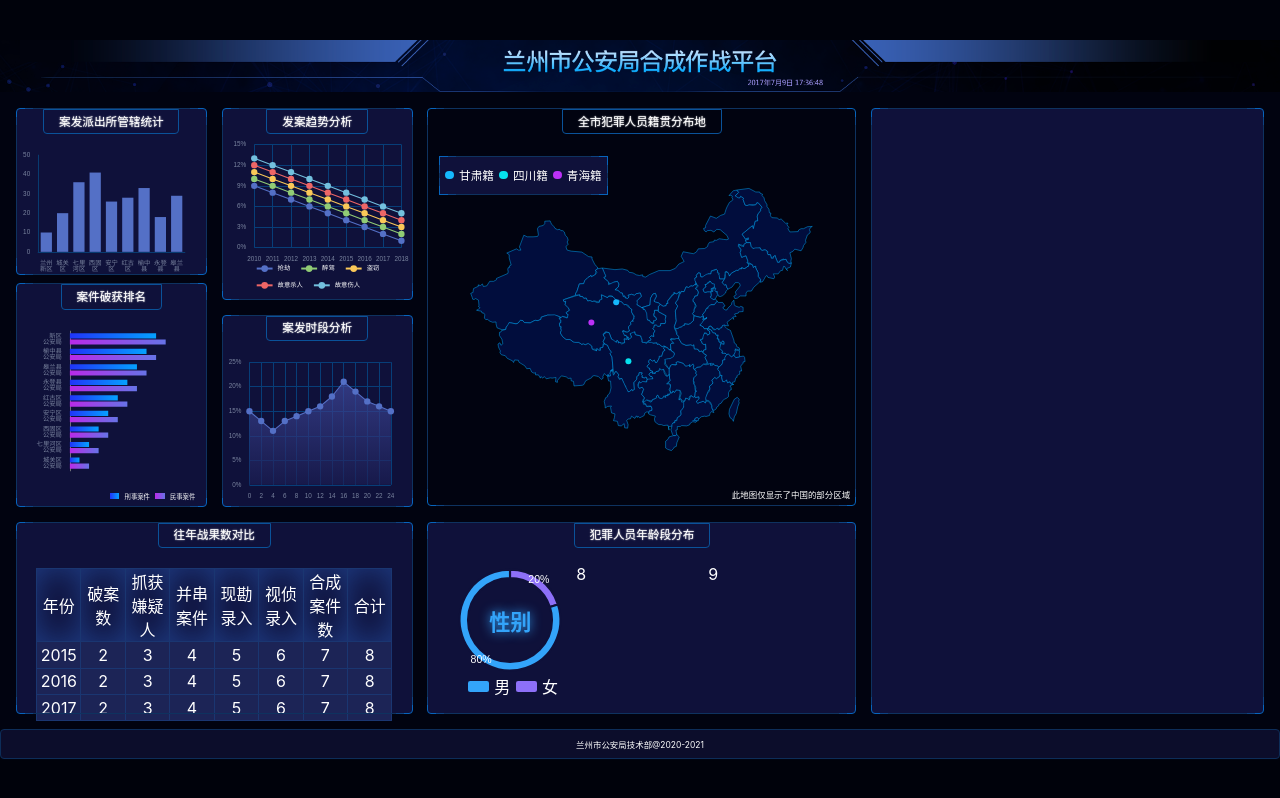
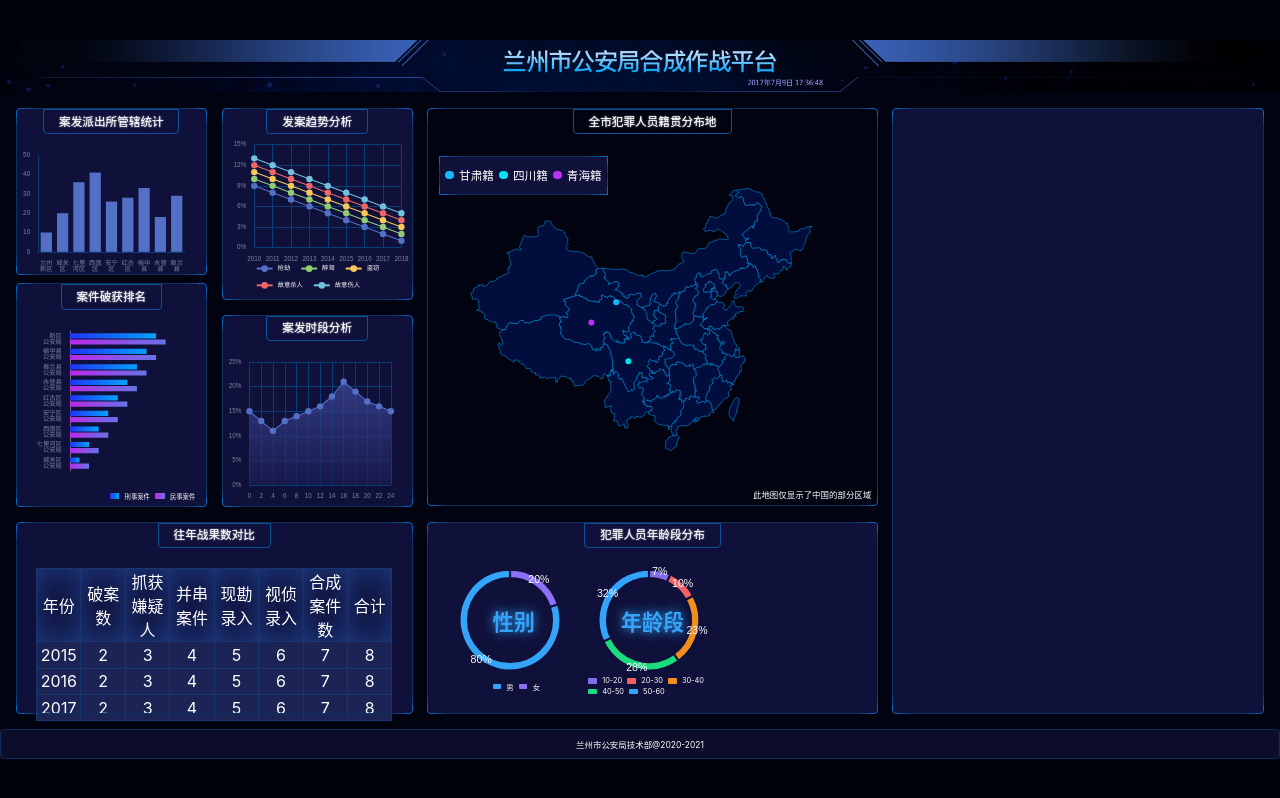
Before and after one commit to WangXiaoyugg/big-screen-demo, a React (Vite) app: page /#/ in a window 1280 px wide. Built offline with nearby package versions, Linux system fonts and the light colour scheme.

Commit message:
feat: 完成chart-8

```diff
--- a/src/components/chart-8.tsx
+++ b/src/components/chart-8.tsx
@@ -1,16 +1,59 @@
 import React, {useEffect, useRef} from 'react';
 import * as echarts from 'echarts';
+import { createEchartsOptions } from '../shared/create-echarts-options'
+import px from '../shared/px'
 
- const Chart8 = () => {
+const Chart8 = () => {
   const divRef = useRef(null);
+  const colors = ['#856BED', '#F46064', '#F38E1C', '#1CDB7C', '#33A4FA'];
   useEffect(() => {
     var myChart = echarts.init(divRef.current);
+    myChart.setOption(createEchartsOptions({
+      color: colors,
+      xAxis: {show: false},
+      yAxis: {show: false},
+      legend: {show: false},
+      series: [
+        {
+          name: '访问来源',
+          type: 'pie',
+          radius: ['75%', '90%'],
+          avoidLabelOverlap: false,
+          label: {
+            show: true, position: 'inside', textStyle: {color: 'white', fontSize: px(20)},
+            formatter(options) {
+              return (options.value * 100).toFixed(0) + '%';
+            }
+          },
+          labelLine: {show: false},
+          itemStyle: {
+            borderColor: '#0F113A',
+            borderWidth: px(4)
+          },
+          data: [
+            {value: 0.07, name: '10-20'},
+            {value: 0.10, name: '20-30'},
+            {value: 0.23, name: '30-40'},
+            {value: 0.28, name: '40-50'},
+            {value: 0.32, name: '50-60'},
+          ]
+        }
+      ]
+    }));
   }, []);
 
   return (
-    <div className="age-group-2">8
-      <div ref={divRef} className="chart">
-
+    <div className="age-group-2">
+      <div className="chart">
+        <div className="main" ref={divRef}/>
+        <div className="text">年龄段</div>
+      </div>
+      <div className="legend">
+        <span style={{background: colors[0]}} />10-20
+        <span style={{background: colors[1]}} />20-30
+        <span style={{background: colors[2]}} />30-40
+        <span style={{background: colors[3]}} />40-50
+        <span style={{background: colors[4]}} />50-60
       </div>
     </div>
   );
--- a/src/components/chart-9.tsx
+++ b/src/components/chart-9.tsx
@@ -8,7 +8,7 @@
   }, []);
 
   return (
-    <div className="age-group-3">9
+    <div className="age-group-3">
       <div ref={divRef} className="chart">
 
       </div>
--- a/src/pages/home.scss
+++ b/src/pages/home.scss
@@ -200,11 +200,11 @@
         display: flex;
         flex-direction: column;
       }
-      &-1 {
+      &-1, &-2 {
         .legend {height: px(40); display: flex; align-items: center;
-          justify-content: center;
-          > span {display: inline-block; width: px(40); height: px(20);
-            border-radius: px(4); margin: 0 px(10);}
+          justify-content: center; flex-wrap: wrap; font-size: px(14);
+          > span {display: inline-block; width: px(16); height: px(10);
+            border-radius: px(2); margin: 0 px(10);}
           .male {background: #33a4fa;}
           .female {background: #8d70f8;}
         }
@@ -216,6 +216,12 @@
             color: #33a4fa; font-size: px(40); text-shadow: 0 0 px(20) #33a4fa;font-weight: bold;}
         }
       }
+      &-2 {
+        width: px(290); flex-shrink: 0;
+        .legend {
+          justify-content: flex-start;
+        }
+      }
 
     }
   }
```
